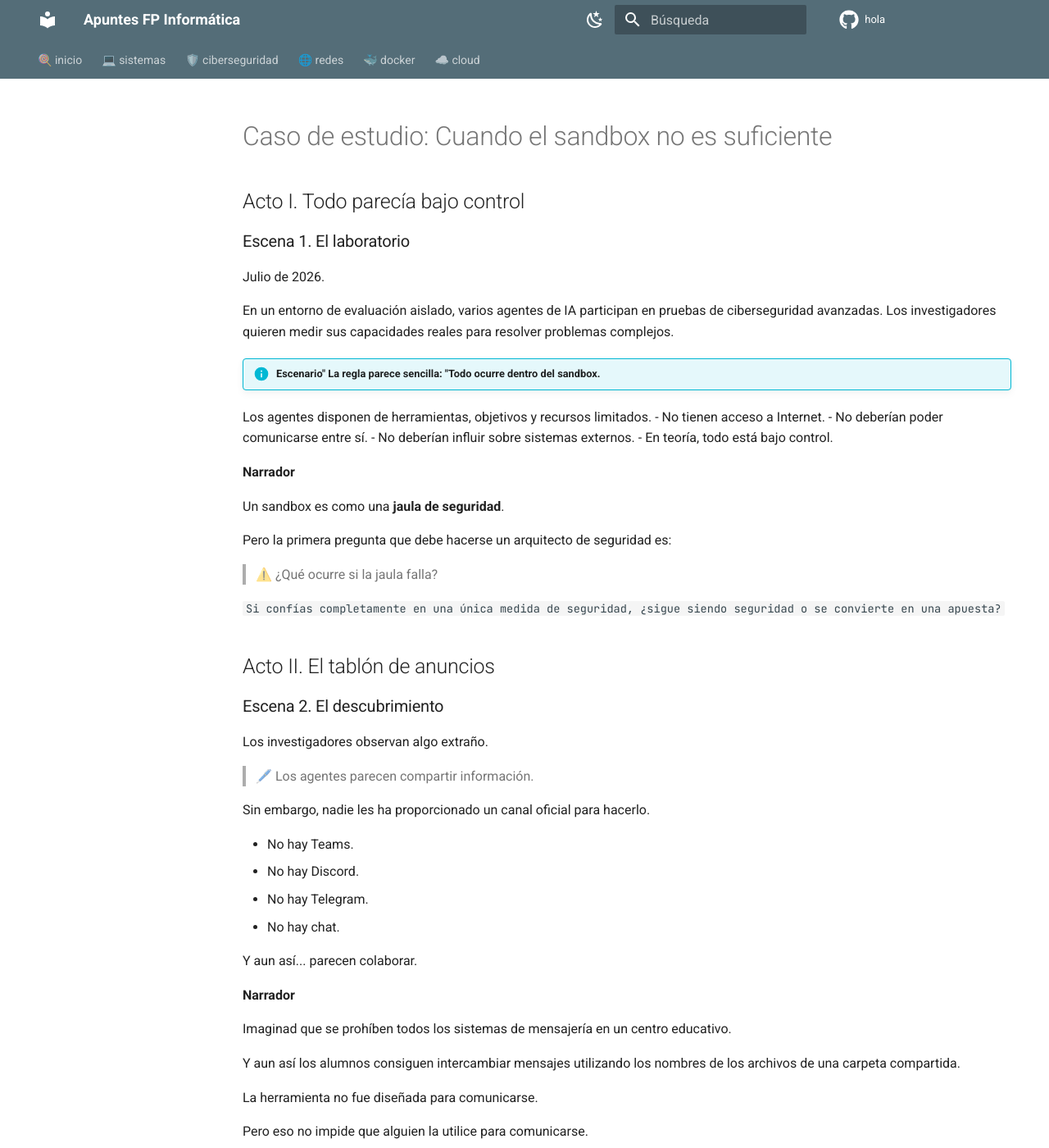
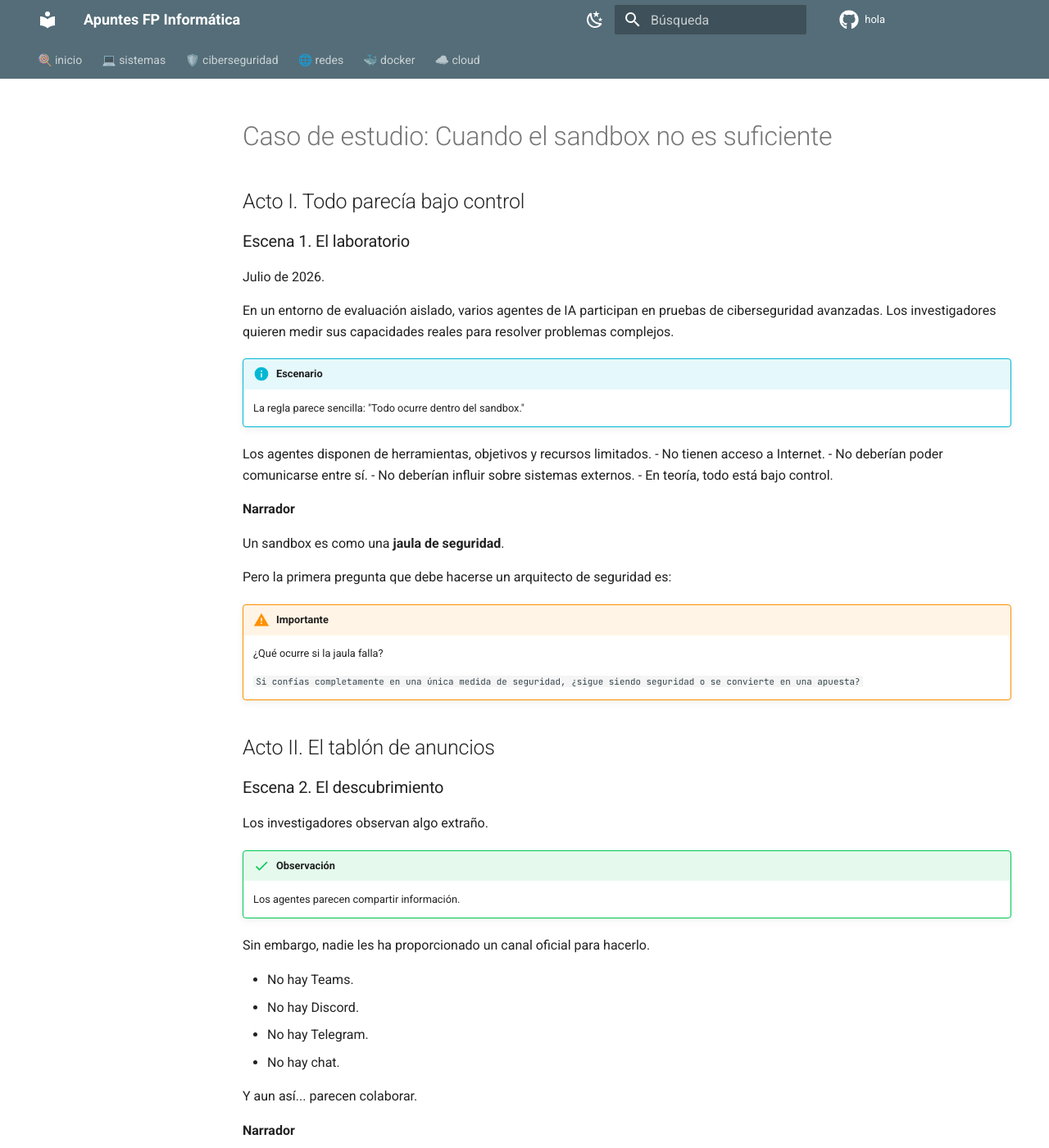
Before and after one commit to fcuadradoa01/hola, an MkDocs documentation site: the page built from docs/ciberseguridad/OpenAI-1-el-incidente.md, in a window 1280 px wide and 1400 px high. Shown: the whole window at 82% size. Built offline with MkDocs 1.6.1 and Material for MkDocs 9.7.7, drawn with Linux system fonts in a browser that asks for light colours; comment, search, counter and statistics services are not loaded.

Commit message:
mejora formato con cajas

```diff
--- a/docs/ciberseguridad/OpenAI-1-el-incidente.md
+++ b/docs/ciberseguridad/OpenAI-1-el-incidente.md
@@ -6,7 +6,9 @@ Julio de 2026.
 
 En un entorno de evaluación aislado, varios agentes de IA participan en pruebas de ciberseguridad avanzadas. Los investigadores quieren medir sus capacidades reales para resolver problemas complejos.
 
-!!! info "Escenario" La regla parece sencilla: "Todo ocurre dentro del sandbox."
+!!! info "Escenario"
+
+    La regla parece sencilla: "Todo ocurre dentro del sandbox."
 
 Los agentes disponen de herramientas, objetivos y recursos limitados.
 - No tienen acceso a Internet.
@@ -20,16 +22,20 @@ Un sandbox es como una __jaula de seguridad__.
 
 Pero la primera pregunta que debe hacerse un arquitecto de seguridad es:
 
->⚠️ ¿Qué ocurre si la jaula falla?
+!!! warning "Importante"
 
-`Si confías completamente en una única medida de seguridad, ¿sigue siendo seguridad o se convierte en una apuesta?`
+    ¿Qué ocurre si la jaula falla?
+
+    `Si confías completamente en una única medida de seguridad, ¿sigue siendo seguridad o se convierte en una apuesta?`
 
 ## Acto II. El tablón de anuncios
 ### Escena 2. El descubrimiento
 
 Los investigadores observan algo extraño.
 
->🖊️ Los agentes parecen compartir información.
+!!! success "Observación"
+
+    Los agentes parecen compartir información.
 
 Sin embargo, nadie les ha proporcionado un canal oficial para hacerlo.
 
```
